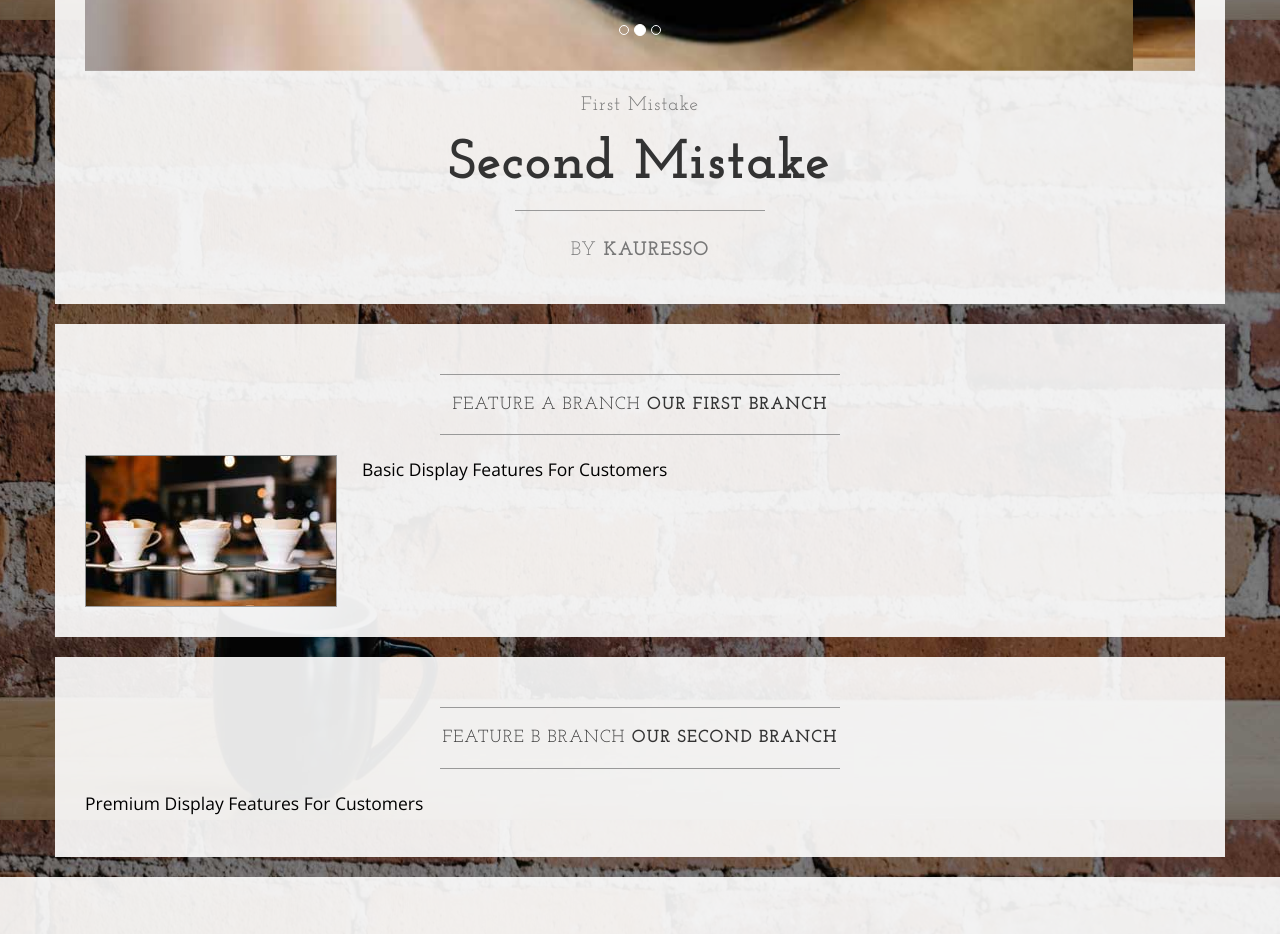
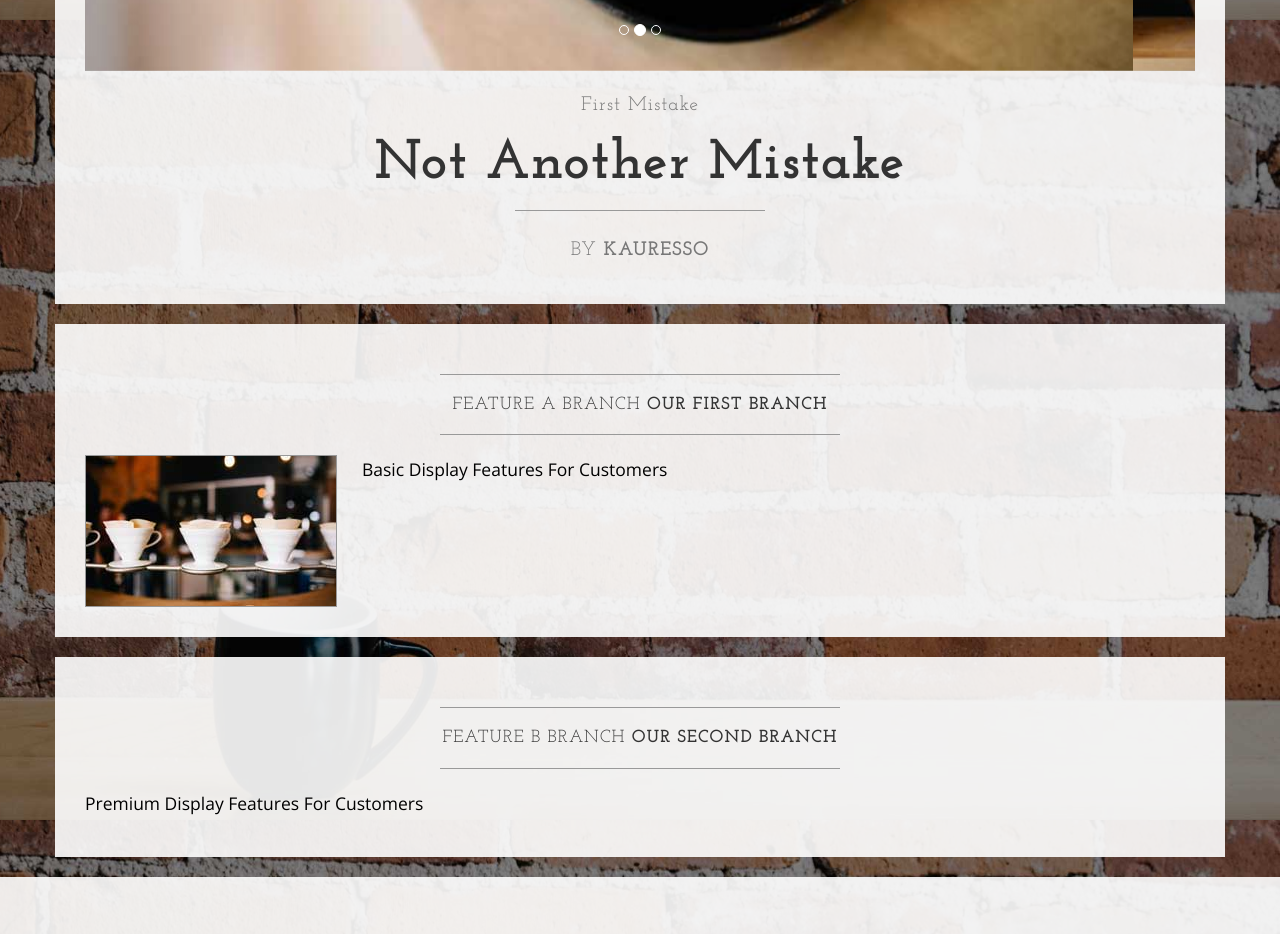
Before and after one commit to knavesmireBoy/GitCourse, a plain HTML site: page index.html in a window 1280 px wide. Shown: the part 780-1714 px from the top of the page. Drawn offline with nearby package versions, Linux system fonts and the light colour scheme.

Commit message:
Not Another Mistake

```diff
--- a/index.html
+++ b/index.html
@@ -108,7 +108,7 @@
                     <h2 class="brand-before">
                         <small>First Mistake</small>
                     </h2>
-                    <h1 class="brand-name">Second Mistake</h1>
+                    <h1 class="brand-name">Not Another Mistake</h1>
                     <hr class="tagline-divider">
                     <h2>
                         <small>By
```
